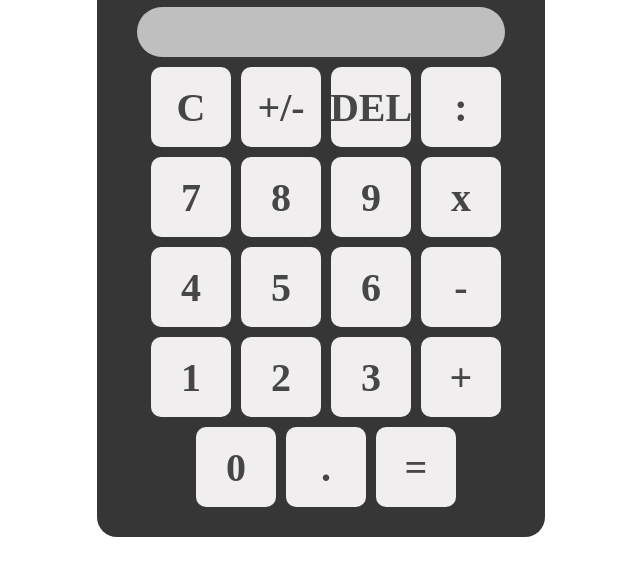
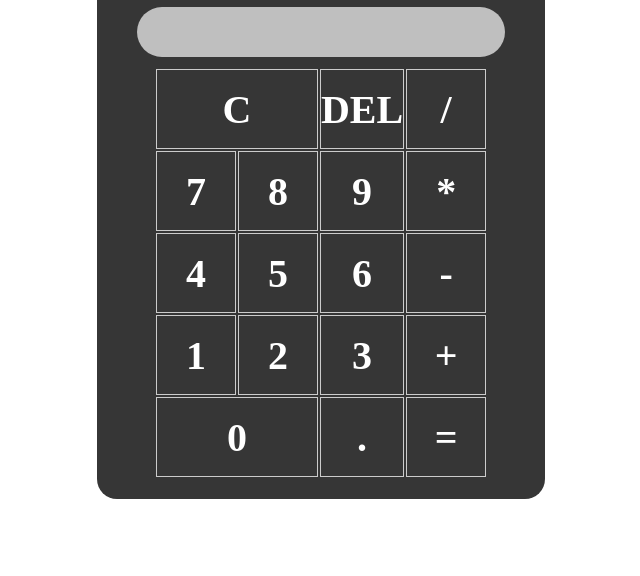
Before and after one commit to gilangap27/simple-calculator-web, a plain HTML site: page index.html in a window 1280 px wide. Shown: the part 60-636 px from the top of the page, without its empty margins (319-959 px from the left). Drawn offline with Linux system fonts and the light colour scheme.

Commit message:
Membuat kalkulator dapat bekerja

```diff
--- a/index.html
+++ b/index.html
@@ -11,33 +11,36 @@
 		<h1>Kalkulator</h1>
 		<div class="output"></div>
 		<div class="input">
-			<ul>
-				<li class="operator">C</li>
-				<li class="operator">+/-</li>
-				<li class="operator">DEL</li>
-				<li class="operator">:</li>
-
-				<li class="angka">7</li>
-				<li class="angka">8</li>
-				<li class="angka">9</li>
-				<li class="operator">x</li>
-
-				<li class="angka">4</li>
-				<li class="angka">5</li>
-				<li class="angka">6</li>
-				<li class="operator">-</li>
-
-				<li class="angka">1</li>
-				<li class="angka">2</li>
-				<li class="angka">3</li>
-				<li class="operator">+</li>
-
-				<li class="angka">0</li>
-				<li class="titk">.</li>
-				<li class="operator">=</li>
-
-
-			</ul>
+			<table>
+				<tr>
+					<th class="operator" colspan="2">C</th>
+					<th class="operator">DEL</th>
+					<th class="operator">/</th>
+				</tr>
+				<tr>
+					<th class="angka">7</th>
+					<th class="angka">8</th>
+					<th class="angka">9</th>
+					<th class="operator">*</th>
+				</tr>
+				<tr>
+					<th class="angka">4</th>
+					<th class="angka">5</th>
+					<th class="angka">6</th>
+					<th class="operator">-</th>
+				</tr>
+				<tr>
+					<th class="angka">1</th>
+					<th class="angka">2</th>
+					<th class="angka">3</th>
+					<th class="operator">+</th>
+				</tr>
+				<tr>
+					<th class="angka" colspan="2">0</th>
+					<th class="operator">.</th>
+					<th class="hasil">=</th>
+				</tr>
+			</table>
 		</div>
 	</div>
 	<script type="text/javascript" src="script.js"></script>
--- a/script.js
+++ b/script.js
@@ -3,45 +3,21 @@
 const input = document.querySelector('.input');
 const output = document.querySelector('.output');
 
-let out = '', angka = '';
-let bil1 = [];
-let bil2 = [];
-let operator = [];
-let betul = true;
+let out = '';
+let cekAngka = true, cekOperator = false;
 
 input.addEventListener('click', function(e){
 	if(e.target.className == 'angka'){
 		out += e.target.textContent;
-		angka += e.target.textContent
+		cekOperator = true;
 	} else if(e.target.textContent == 'C'){
 		out = '';
+	} else if(e.target.className == 'operator' && cekOperator == true){
+		out += e.target.textContent;
+	} else if(e.target.className == 'hasil'){
+		let hasil = eval(out);
+		out = hasil;
 	}
-	else if(e.target.className == 'operator'){
 
-		out += ' '+e.target.textContent+' ';
-
-		if(betul == true){
-			bil1.push(Number(angka));
-			angka = 0;
-			betul = false;
-		} else if(betul == false){
-			bil2.push(Number(angka));
-			angka = 0;
-			betul = true;
-		}
-
-		if(e.target.textContent == ':'){
-			operator.push(':');
-		} else if(e.target.textContent == 'x'){
-			operator.push('x');
-		} else if(e.target.textContent == '-'){
-			operator.push('-');
-		} else if(e.target.textContent == '+'){
-			operator.push('+');
-		} else if(e.target.textContent == '='){
-
-			out = hasil;
-		}
-	}
 	output.textContent = out;
 })
--- a/style.css
+++ b/style.css
@@ -28,27 +28,20 @@ body {
 	display: flex;
 	justify-content: flex-end;
 	align-items: center;
+	overflow: hidden;
 }
-.input ul {
+table {
 	display: flex;
 	justify-content: center;
-	flex-wrap: wrap;
 }
-ul li {
+th {
+	font-size: 40px;
+	font-weight: bold;
 	width: 80px;
 	height: 80px;
-	display: flex;
-	justify-content: center;
-	align-items: center;
-	margin-left: 10px;
-	margin-bottom: 10px;
-	background-color: #F0EEEE;
-	color: #464646;
-	font-size: 40px;
-	font-weight: bold;
-	border-radius: 10px;
+	border: 1px solid #ccc;
 }
-ul li:hover {
+th:hover {
 	cursor: pointer;
-	opacity: 0.8;
+	opacity: 0.5;
 }
```
